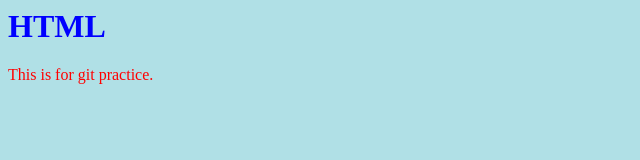
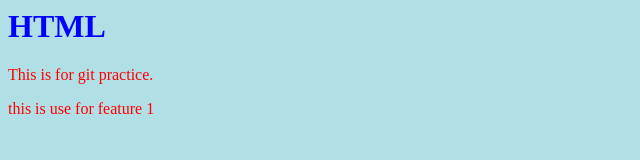
Before and after one commit to kumaramansah/aman-pro, a plain HTML site: page index.html in a window 1280 px wide. Shown: the whole page, without its empty margins (0-640 px from the left). Drawn offline with Linux system fonts and the light colour scheme.

Commit message:
for new feature1

```diff
--- a/index.html
+++ b/index.html
@@ -8,6 +8,6 @@
             HTML
         </h1>
         <p>This is for git practice.</p>
-
+        <p>this is use for feature 1</p>
     </body>
 </html>
```
